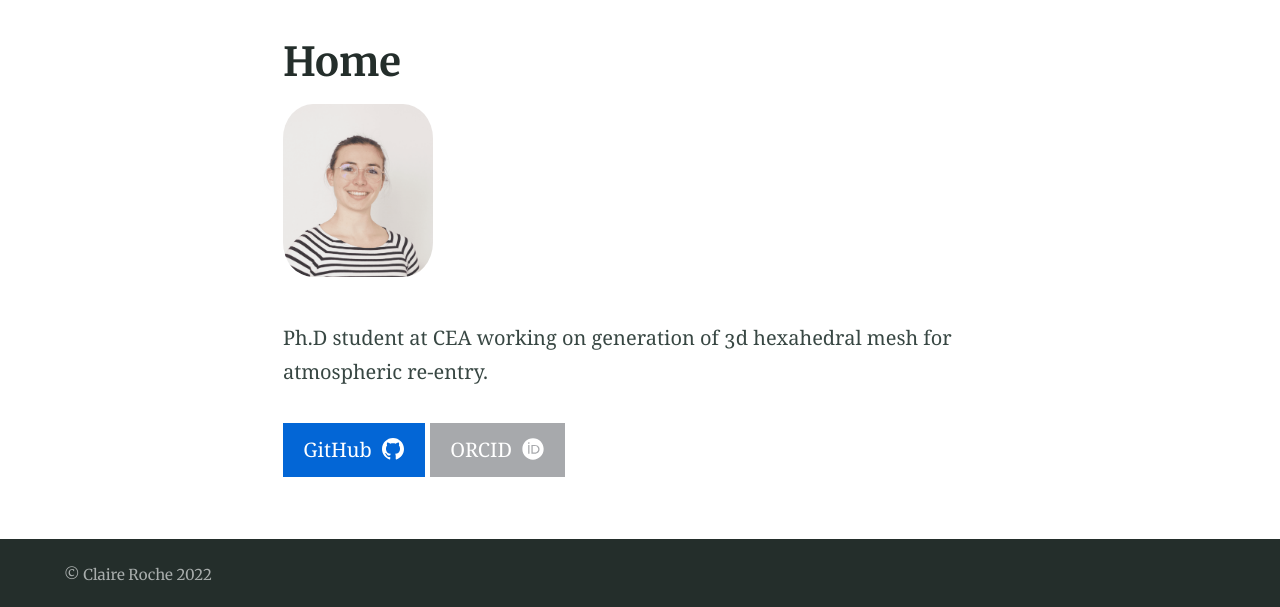
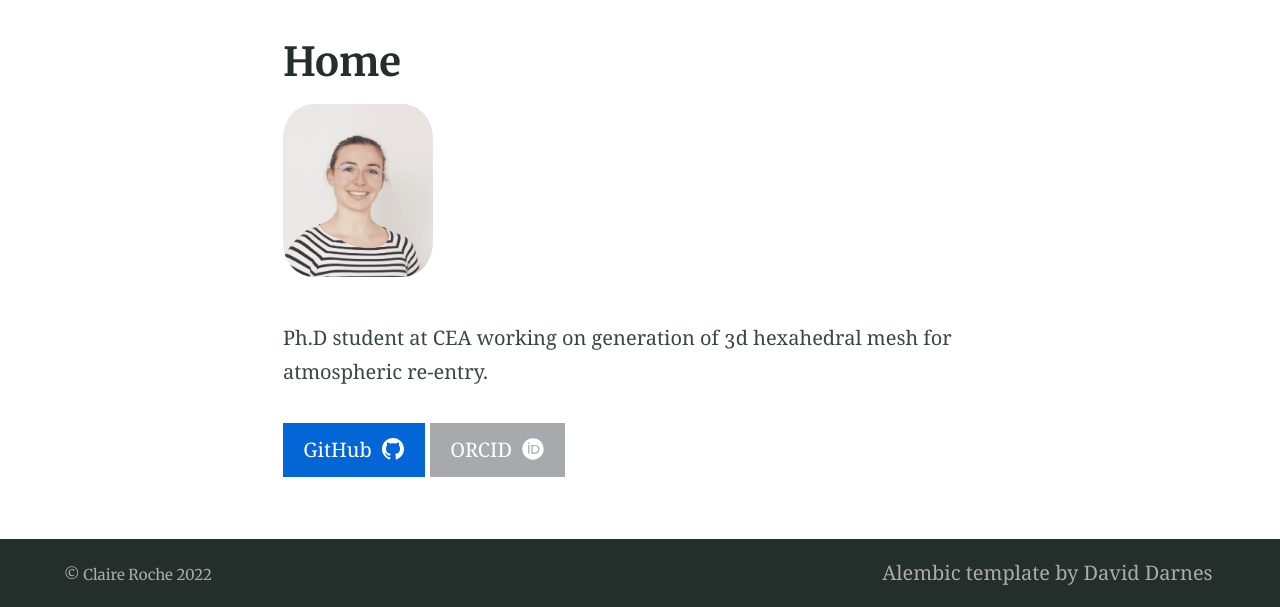
Before and after one commit to claireroche/claireroche.github.io, a Jekyll site: the page built from index.md, in a window 1280 px wide. Shown: the part 408-1015 px from the top of the page. Built offline with Jekyll 4.4.1, drawn with Linux system fonts in a browser that asks for light colours; a style sheet for code colours, icons or effects is not loaded.

Commit message:
add footer

```diff
--- a/_config.yml
+++ b/_config.yml
@@ -135,8 +135,8 @@ navigation_header:
 #  url: https://github.com/daviddarnes/alembic
 
 navigation_footer:
-- title:	#Created by David Darnes
-  url: https://darn.es
+- title: Alembic template by David Darnes
+  url: https://alembic.darn.es/
 
 social_links: # Appears in sidebar. Set the urls then uncomment and comment out as desired
 #  Twitter: https://twitter.com/DavidDarnes
```
